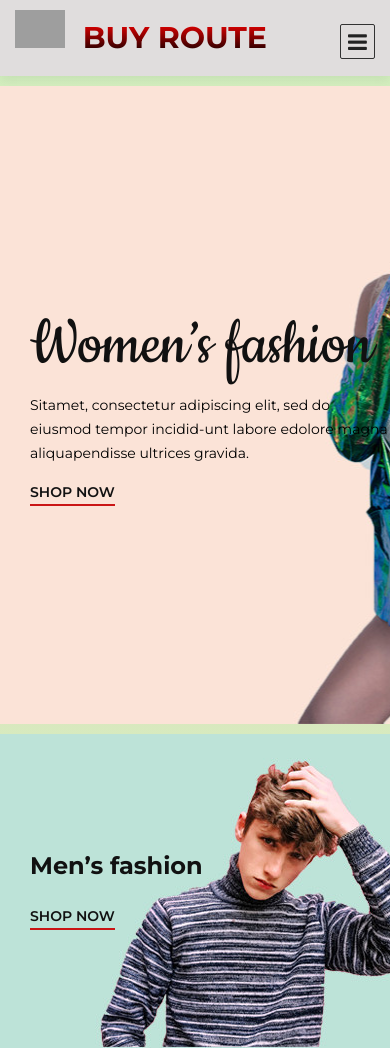
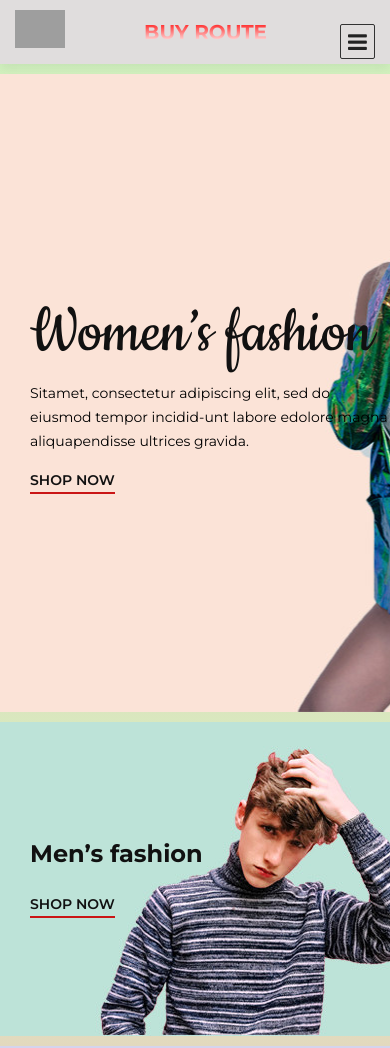
Before and after one commit to AbhilashDurgam/rout, a plain HTML site: page index.html in a window 390 px wide. Shown: the top 1048 px of the page. Drawn offline with Linux system fonts and the light colour scheme; grey boxes are pictures that could not be loaded.

Commit message:
changes commit message

```diff
--- a/css/style.css
+++ b/css/style.css
@@ -2304,11 +2304,11 @@ ol {
 	font-weight: bold;
 }
 
-@media (max-width: 768px) {
+@media only screen and (max-width: 479px){
 	#name {
 		display: block;
 		text-align: center;
-		font-size: 20px;
+		/* font-size: 20px; */
 		color: #333;
 		margin: 10px 0;
 		background: linear-gradient(red, Black);
@@ -2317,6 +2317,25 @@ ol {
 		-webkit-text-fill-color: transparent;
 		font-weight: bold;
 		font-size: 30px;
+	}
+
+	#cap {
+		display: none;
+	}
+}
+@media only screen and (max-width: 432px){
+	#name {
+		display: block;
+		text-align: center;
+		font-size: 20px ;
+		color: #ffffff;
+		margin: 10px 0;
+		background: linear-gradient(red, rgb(255, 255, 255));
+		background-clip: border-box;
+		-webkit-background-clip: text;
+		-webkit-text-fill-color: transparent;
+		font-weight: bold;
+		/* font-size: 30px; */
 	}
 
 	#cap {
```
